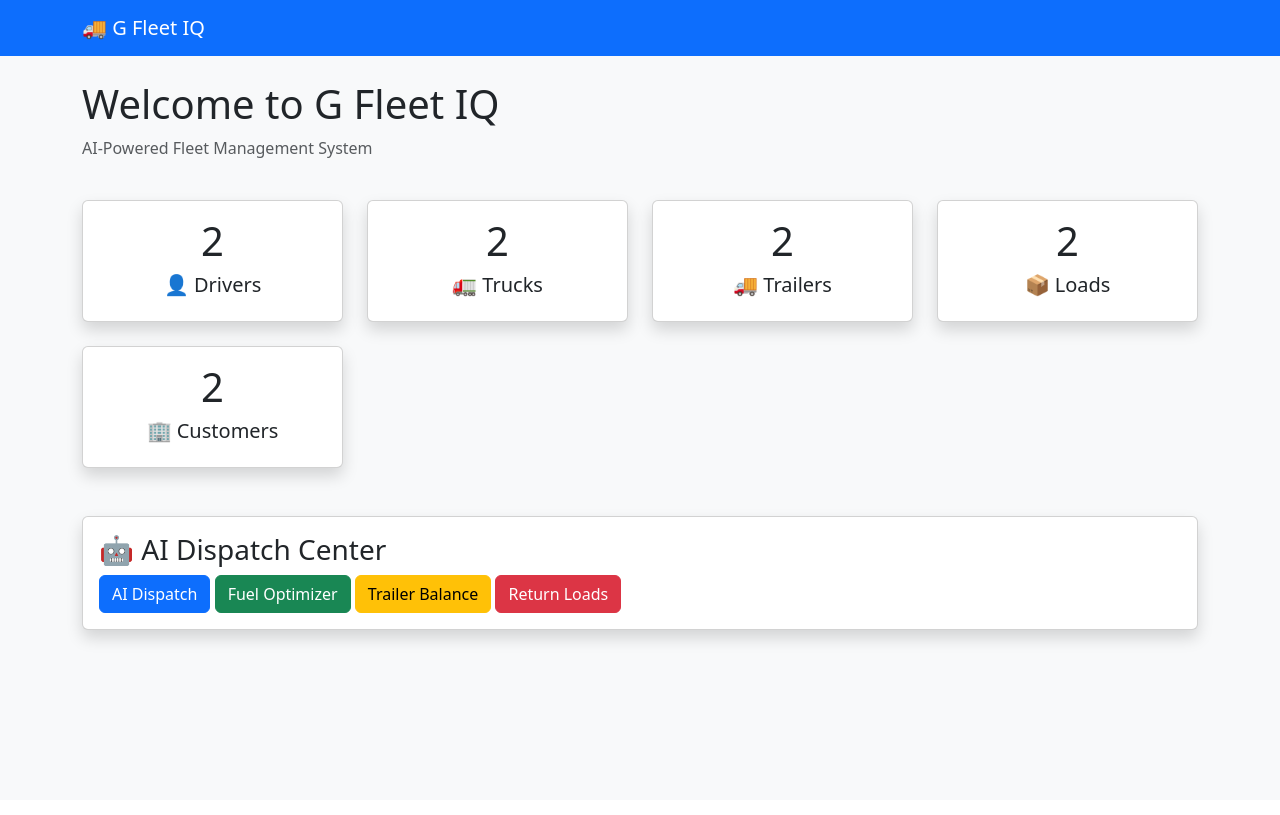
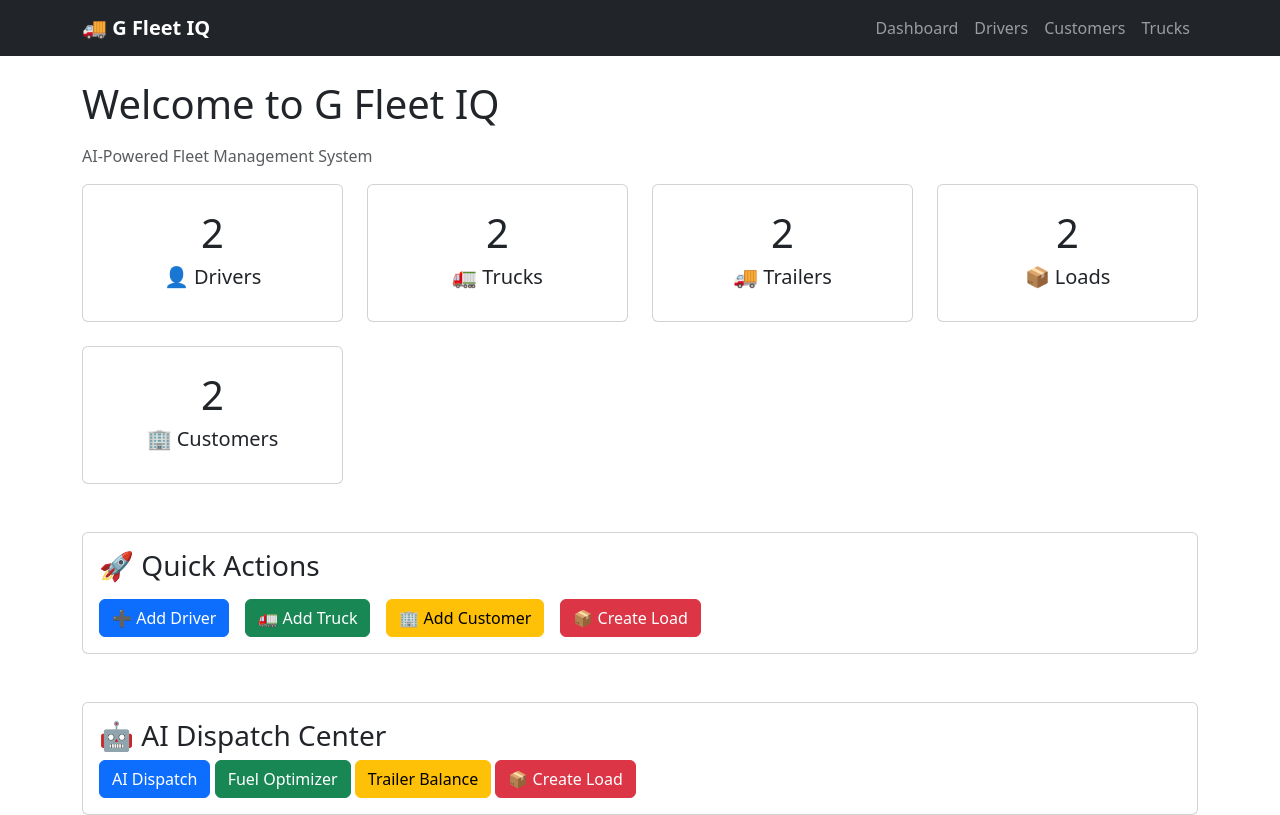
Before and after one commit to Lororloron/G-Fleet-IQ, a Django app: page / in a window 1280 px wide. Before the commit the page ends 646 px from the top, so only its background shows below. Run offline with Django 5.2, Linux system fonts and the light colour scheme; data comes from the database, SQL or seed files in the repository.

Commit message:
Added loads management and improved dashboard

```diff
--- /dev/null
+++ b/dashboard/templates/dashboard/base.html
@@ -0,0 +1,43 @@
+{% load static %}
+<!DOCTYPE html>
+<html lang="en">
+<head>
+    <meta charset="UTF-8">
+    <meta name="viewport" content="width=device-width, initial-scale=1.0">
+    <title>G Fleet IQ</title>
+
+    <link href="https://cdn.jsdelivr.net/npm/bootstrap@5.3.7/dist/css/bootstrap.min.css" rel="stylesheet">
+    <link rel="stylesheet" href="{% static 'dashboard/style.css' %}">
+</head>
+
+<body>
+
+<nav class="navbar navbar-expand-lg navbar-dark bg-dark">
+    <div class="container">
+
+        <a class="navbar-brand fw-bold" href="/">
+            🚚 G Fleet IQ
+        </a>
+
+        <div class="navbar-nav">
+
+            <a class="nav-link" href="/">Dashboard</a>
+            <a class="nav-link" href="/drivers/">Drivers</a>
+            <a class="nav-link" href="/customers/">Customers</a>
+            <a class="nav-link" href="/trucks/">Trucks</a>
+
+        </div>
+
+    </div>
+</nav>
+
+<div class="container mt-4">
+
+{% block content %}
+
+{% endblock %}
+
+</div>
+
+</body>
+</html>
--- a/dashboard/templates/dashboard/home.html
+++ b/dashboard/templates/dashboard/home.html
@@ -1,82 +1,85 @@
-<!DOCTYPE html>
-<html lang="en">
-<head>
-    <meta charset="UTF-8">
-    <meta name="viewport" content="width=device-width, initial-scale=1.0">
-    <title>G Fleet IQ</title>
+{% extends "dashboard/base.html" %}
 
-    <link href="https://cdn.jsdelivr.net/npm/bootstrap@5.3.7/dist/css/bootstrap.min.css" rel="stylesheet">
-</head>
+{% block content %}
 
-<body class="bg-light">
+<h1 class="mb-3">Welcome to G Fleet IQ</h1>
 
-<nav class="navbar navbar-dark bg-primary">
-    <div class="container">
-        <a class="navbar-brand" href="/">
-            🚚 G Fleet IQ
-        </a>
-    </div>
-</nav>
+<p class="text-muted">
+    AI-Powered Fleet Management System
+</p>
 
-<div class="container mt-4">
+<div class="row g-4">
 
-    <h1>Welcome to G Fleet IQ</h1>
-    <p class="text-muted">AI-Powered Fleet Management System</p>
-
-    <div class="row g-4 mt-2">
-
-        <div class="col-md-3">
-            <a href="/drivers/" class="text-decoration-none text-dark">
-                <div class="card shadow text-center">
-                    <div class="card-body">
+    <div class="col-lg-3 col-md-6">
+        <a href="/drivers/" class="text-decoration-none">
+            <div class="card dashboard-card text-center p-4">
                 <h1>{{ drivers }}</h1>
                 <h5>👤 Drivers</h5>
-                    </div>
             </div>
         </a>
     </div>
 
-        <div class="col-md-3">
-            <div class="card shadow text-center">
-                <div class="card-body">
+    <div class="col-lg-3 col-md-6">
+        <a href="/trucks/" class="text-decoration-none">
+            <div class="card dashboard-card text-center p-4">
                 <h1>{{ trucks }}</h1>
                 <h5>🚛 Trucks</h5>
             </div>
-            </div>
+        </a>
     </div>
 
-        <div class="col-md-3">
-            <div class="card shadow text-center">
-                <div class="card-body">
+    <div class="col-lg-3 col-md-6">
+        <div class="card dashboard-card text-center p-4">
             <h1>{{ trailers }}</h1>
             <h5>🚚 Trailers</h5>
         </div>
     </div>
-        </div>
 
-        <div class="col-md-3">
-            <div class="card shadow text-center">
-                <div class="card-body">
+    <div class="col-lg-3 col-md-6">
+        <div class="card dashboard-card text-center p-4">
             <h1>{{ loads }}</h1>
             <h5>📦 Loads</h5>
         </div>
     </div>
-        </div>
 
-        <div class="col-md-3">
-            <a href="/customers/" class="text-decoration-none text-dark">
-                <div class="card shadow text-center">
-                    <div class="card-body">
+    <div class="col-lg-3 col-md-6">
+        <a href="/customers/" class="text-decoration-none">
+            <div class="card dashboard-card text-center p-4">
                 <h1>{{ customers }}</h1>
                 <h5>🏢 Customers</h5>
-                    </div>
             </div>
         </a>
     </div>
 
 </div>
+<div class="card dashboard-card mt-5">
+    <div class="card-body">
 
-    <div class="card shadow mt-5">
+        <h3>🚀 Quick Actions</h3>
+
+        <div class="d-flex flex-wrap gap-3 mt-3">
+
+            <a href="/drivers/" class="btn btn-primary">
+                ➕ Add Driver
+            </a>
+
+            <a href="/trucks/" class="btn btn-success">
+                🚛 Add Truck
+            </a>
+
+            <a href="/customers/" class="btn btn-warning">
+                🏢 Add Customer
+            </a>
+
+            <button class="btn btn-danger">
+                📦 Create Load
+            </button>
+
+        </div>
+
+    </div>
+</div>
+<div class="card dashboard-card mt-5">
     <div class="card-body">
 
         <h3>🤖 AI Dispatch Center</h3>
@@ -84,12 +87,11 @@
         <button class="btn btn-primary">AI Dispatch</button>
         <button class="btn btn-success">Fuel Optimizer</button>
         <button class="btn btn-warning">Trailer Balance</button>
-            <button class="btn btn-danger">Return Loads</button>
+        <a href="/loads/" class="btn btn-danger">
+    📦 Create Load
+</a>
 
     </div>
 </div>
 
-</div>
-
-</body>
-</html>
+{% endblock %}
--- a/dashboard/urls.py
+++ b/dashboard/urls.py
@@ -5,4 +5,6 @@ urlpatterns = [
     path("", views.home, name="home"),
     path("drivers/", views.drivers, name="drivers"),
     path("customers/", views.customers, name="customers"),
+    path("trucks/", views.trucks, name="trucks"),
+    path("loads/", views.loads, name="loads"),
 ]
--- a/dashboard/views.py
+++ b/dashboard/views.py
@@ -1,7 +1,6 @@
 from django.shortcuts import render, redirect
 from fleet.models import Driver, Truck, Trailer, Load, Customer
-from .forms import CustomerForm
-
+from .forms import CustomerForm, LoadForm
 
 def home(request):
     context = {
@@ -21,7 +20,9 @@ def drivers(request):
     return render(
         request,
         "dashboard/drivers.html",
-        {"drivers": drivers},
+        {
+            "drivers": drivers,
+        },
     )
 
 
@@ -45,3 +46,37 @@ def customers(request):
             "form": form,
         },
     )
+
+
+def trucks(request):
+    trucks = Truck.objects.all()
+
+    return render(
+        request,
+        "dashboard/trucks.html",
+        {
+            "trucks": trucks,
+        },
+    )
+
+
+def loads(request):
+    if request.method == "POST":
+        form = LoadForm(request.POST)
+
+        if form.is_valid():
+            form.save()
+            return redirect("loads")
+    else:
+        form = LoadForm()
+
+    loads = Load.objects.all()
+
+    return render(
+        request,
+        "dashboard/loads.html",
+        {
+            "loads": loads,
+            "form": form,
+        },
+    )
```
Also changed, not shown: core/views.py (+8 -0 lines), dashboard/forms.py (+8 -0 lines), dashboard/static/style.css (added, +33 -0 lines), dashboard/templates/dashboard/loads.html (added, +67 -0 lines), dashboard/templates/dashboard/trucks.html (added, +58 -0 lines), 2 other files. Lines whose indentation alone changed are shown as unchanged.
